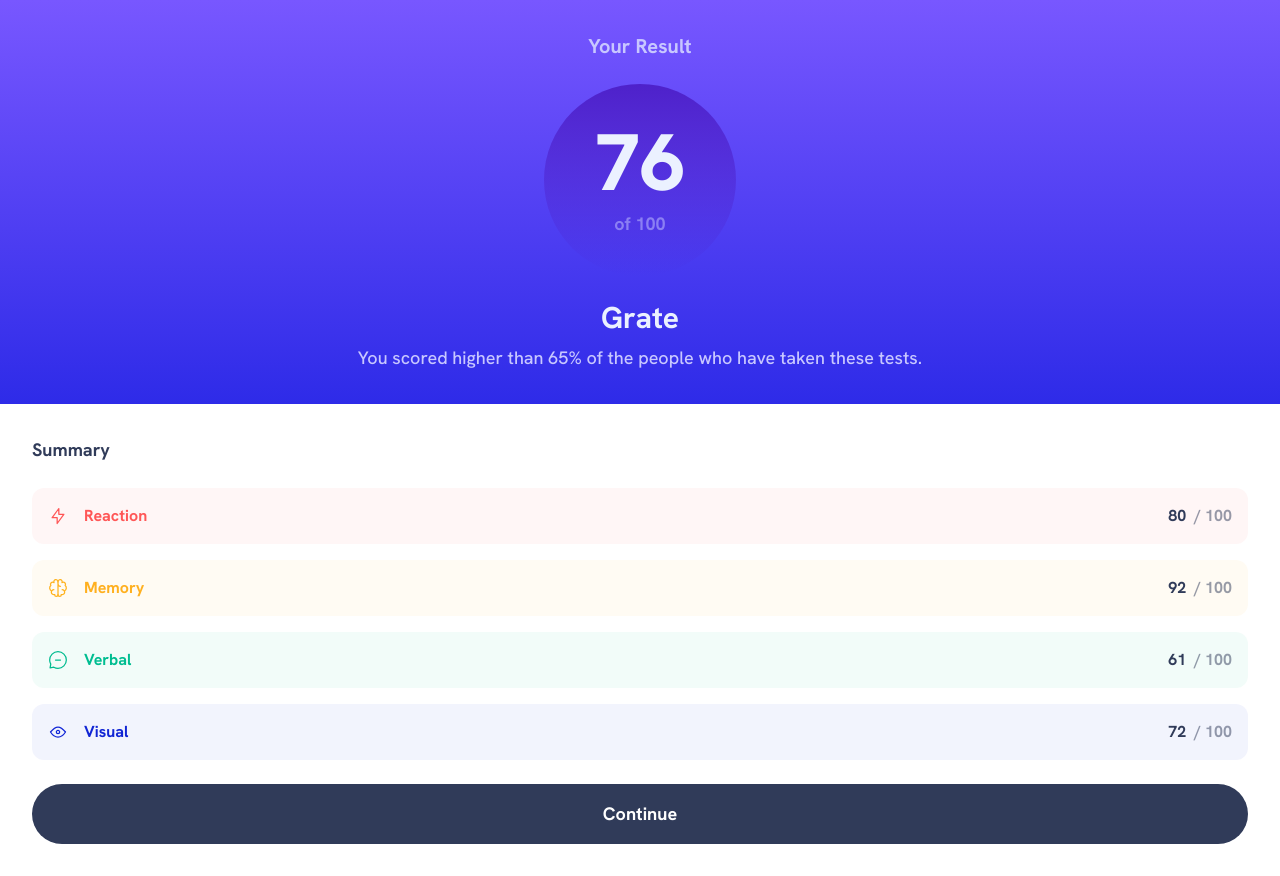
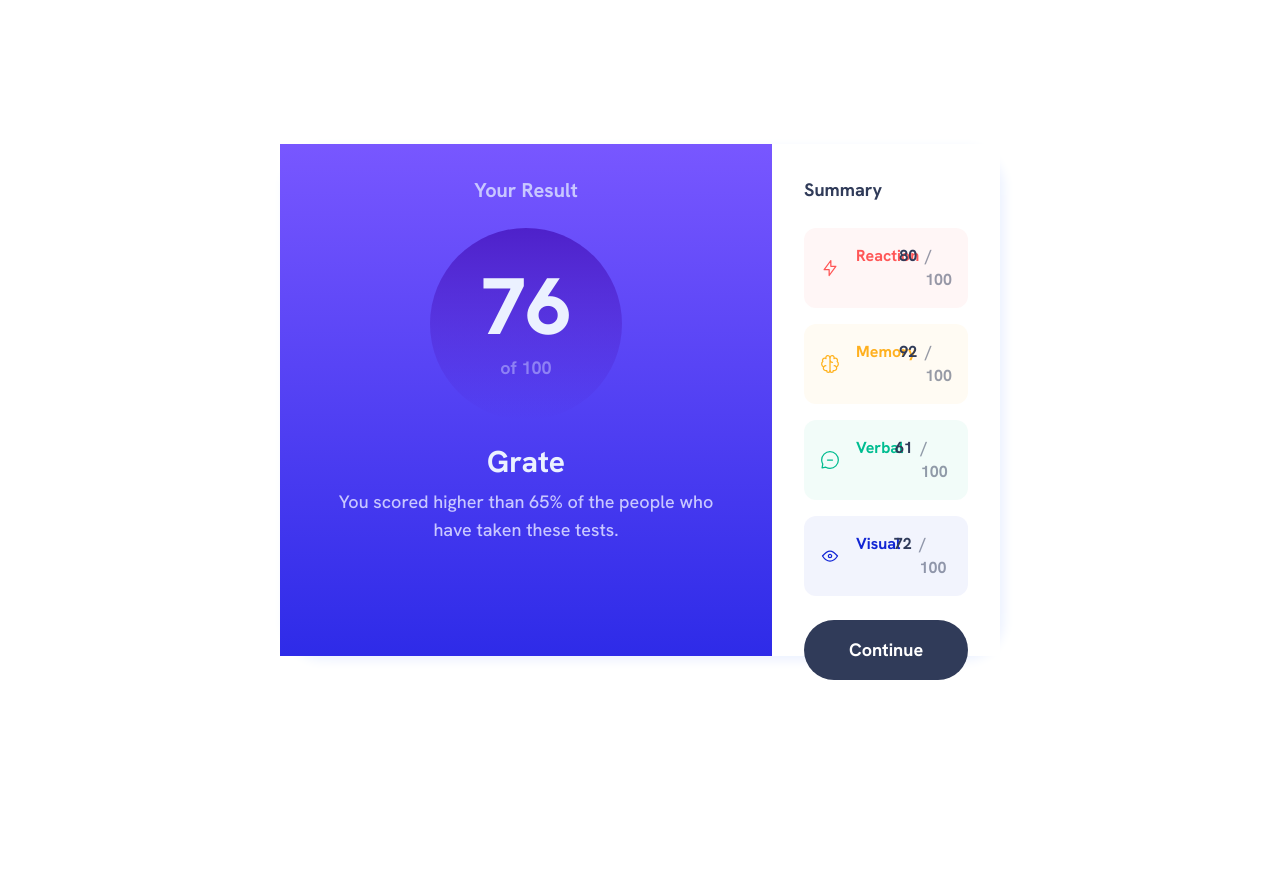
Before and after one commit to palmeiroerick/results-summary-component, a Next.js app: page / in a window 1280 px wide. After the commit the page ends 800 px from the top, so only its background shows below. Built offline with nearby package versions, Linux system fonts and the light colour scheme.

Commit message:
style: add desktop styles to home page

```diff
--- a/app/layout.tsx
+++ b/app/layout.tsx
@@ -18,7 +18,11 @@ export const metadata: Metadata = {
 const RootLayout = ({ children }: { children: React.ReactNode }) => {
   return (
     <html lang="en">
-      <body className={hankenGrotesk.className}>{children}</body>
+      <body
+        className={`${hankenGrotesk.className} md:items-center md:justify-center md:flex md:h-screen md:w-screen`}
+      >
+        {children}
+      </body>
     </html>
   );
 };
--- a/app/page.tsx
+++ b/app/page.tsx
@@ -4,7 +4,7 @@ import YourResult from "@/components/YourResult";
 
 const Home = () => {
   return (
-    <main>
+    <main className="md:flex md:h-[32rem] md:w-[45rem] md:rounded-[2.5rem] md:shadow-[4px_4px_12px] md:shadow-pale-blue">
       <YourResult />
       <Summary />
     </main>
```
